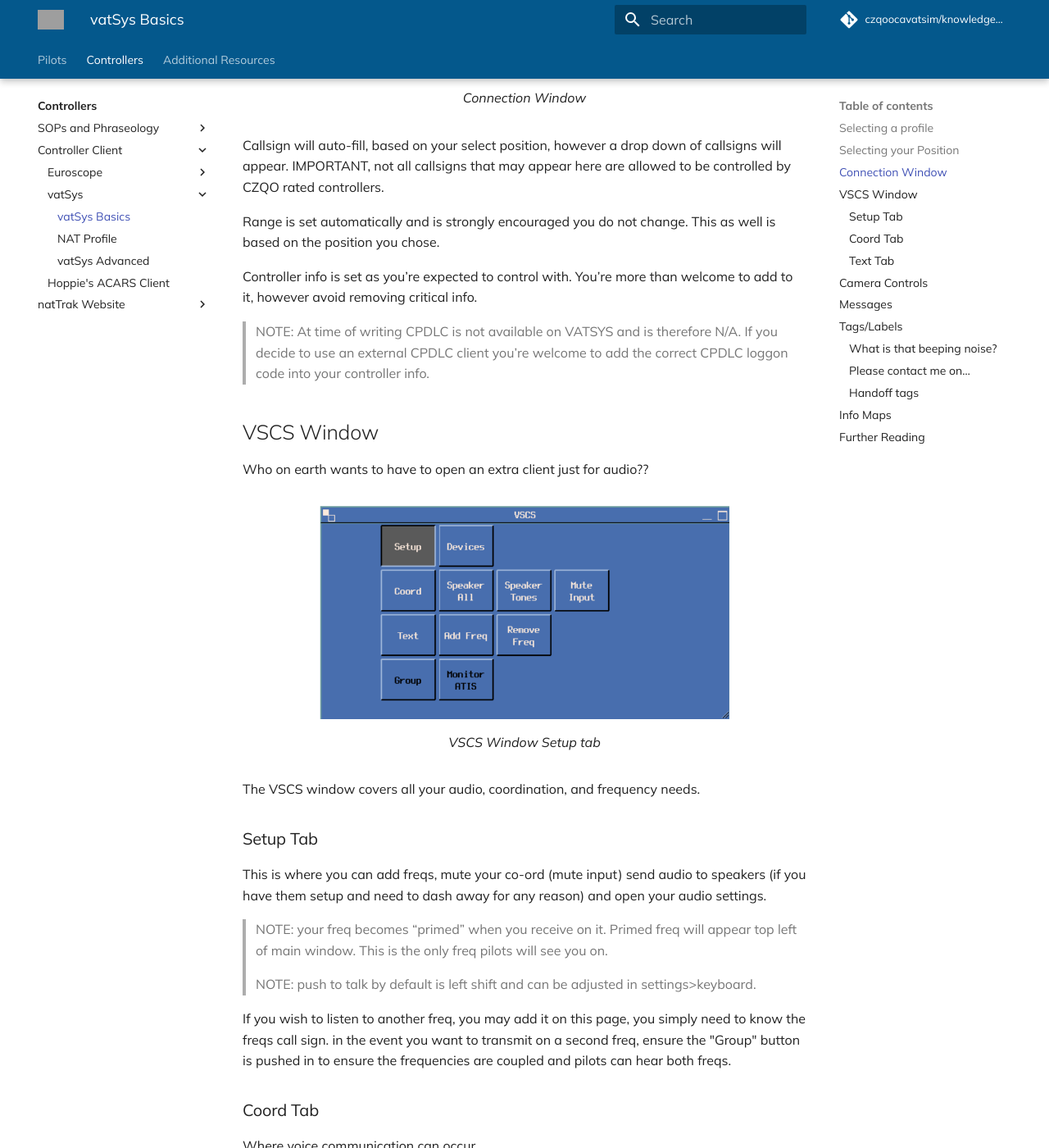
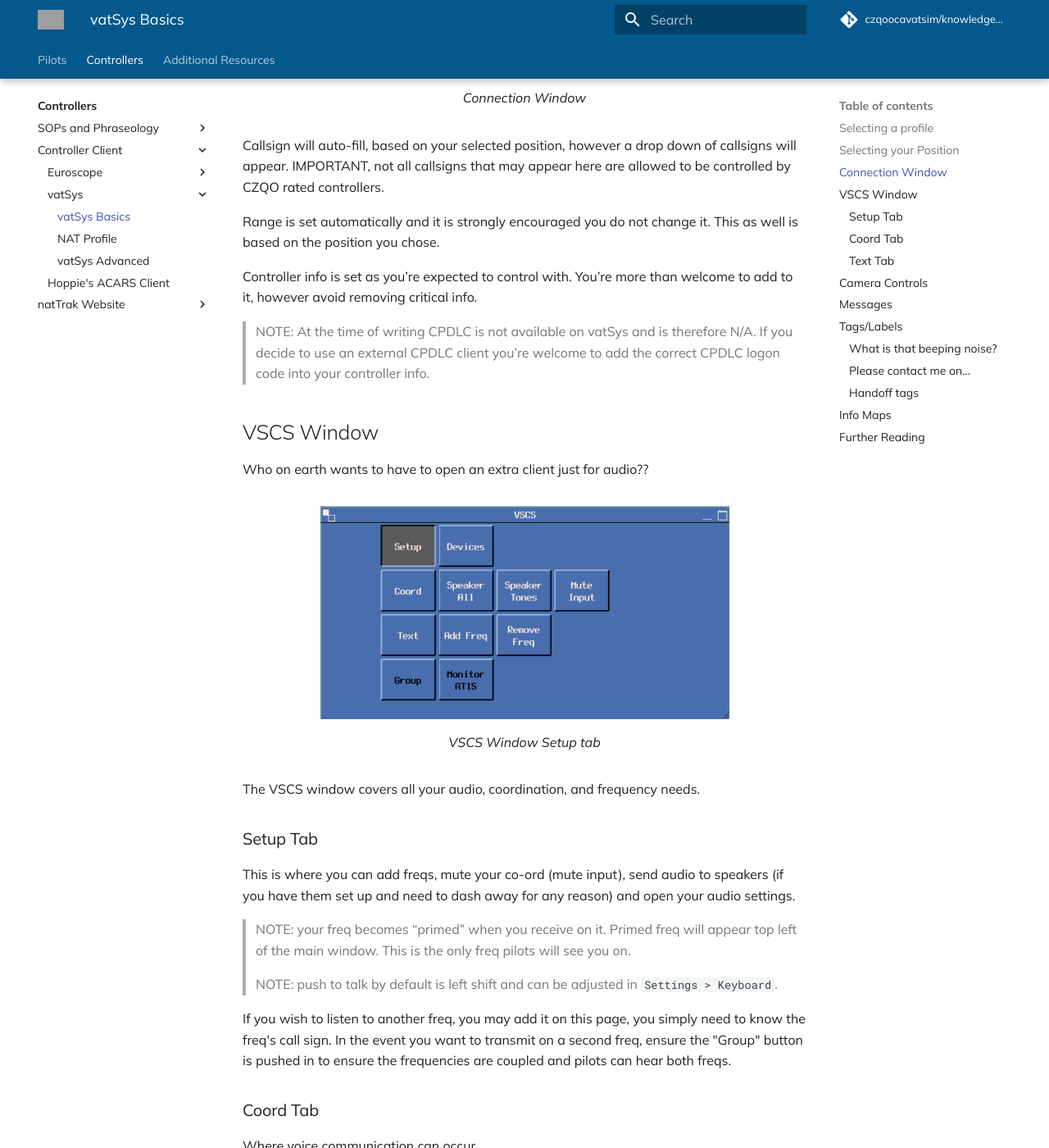
Before and after one commit to czqoocavatsim/knowledgebase, an MkDocs documentation site: the page built from docs/controller/clients/vatsys/vatsysbasics.md, in a window 1280 px wide and 1400 px high, scrolled down 1950 px. Shown: the whole window at 82% size. Built offline with MkDocs 1.6.1 and Material for MkDocs 9.7.7, drawn with Linux system fonts in a browser that asks for light colours; comment, search, counter and statistics services are not loaded; the version menu is left out; some of the changed text lies outside the part shown; grey boxes are pictures that could not be loaded.

Commit message:
Fix typos and improve clarity in Hoppies and CPDLC documentation

```diff
--- a/docs/controller/clients/vatsys/vatsysbasics.md
+++ b/docs/controller/clients/vatsys/vatsysbasics.md
@@ -1,93 +1,94 @@
 
 # vatSys basics
-This page will get you connected and understand the basics of vatsys, all with refrence to our NAT profile.
+This page will get you connected and understand the basics of vatSys, all with reference to our NAT profile.
 
 ## Selecting a profile
-If it is your first time using VATSYS it should open a page looking like this
+If it is your first time using vatSys it should open a page looking like this:
 
 <figure markdown>
-![Profile Selction](/controller/img/vatsysprofileselect.png){ width="250" }
+![Profile Selection](/controller/img/vatsysprofileselect.png){ width="250" }
   <figcaption>Profile selection window</figcaption>
 </figure>
 
-Simply double click on the NAT profile
+Simply double click on the NAT profile.
 
-If a profile (e.g. Australia) has loaded up, to change profile, simply click <br> ``Settings > Change profile``. <br>  to bring up profile selection menu:
+If a profile (e.g. Australia) has loaded up, to change profile, simply click <br> `Settings > Change profile` <br> to bring up the profile selection menu:
 <figure markdown>
-![Profile Selction](/controller/img/vatsyschangeprofile.png){ width="250" }
+![Profile Selection](/controller/img/vatsyschangeprofile.png){ width="250" }
 </figure>
 
 ## Selecting your Position
 
-Your position selection sets your sectors and vis points for you ready to connect. To select a profile simply click, <br> ``Settings > Position > Position`` <br> then chose the position you wish to control.
+Your position selection sets your sectors and vis points for you ready to connect. To select a profile simply click, <br> `Settings > Position > Position` <br> then choose the position you wish to control.
 > Note:
 if you change this while controlling it will only move your camera/home view.
 
 ## Connection Window
 <figure markdown>
-![Profile Selction](/controller/img/vatsysconnectionwindow.png){ width="500" }
+![Connection Window](/controller/img/vatsysconnectionwindow.png){ width="500" }
   <figcaption>Connection Window</figcaption>
 </figure>
-Callsign will auto-fill, based on your select position, however a drop down of callsigns will appear. IMPORTANT, not all callsigns that may appear here are allowed to be controlled by CZQO rated controllers.
+Callsign will auto-fill, based on your selected position, however a drop down of callsigns will appear. IMPORTANT, not all callsigns that may appear here are allowed to be controlled by CZQO rated controllers.
 
-Range is set automatically and is strongly encouraged you do not change. This as well is based on the position you chose.
+Range is set automatically and it is strongly encouraged you do not change it. This as well is based on the position you chose.
 
 Controller info is set as you’re expected to control with. You’re more than welcome to add to it, however avoid removing critical info.
-> NOTE: At time of writing CPDLC is not available on VATSYS and is therefore N/A. If you decide to use an external CPDLC client you’re welcome to add the correct CPDLC loggon code into your controller info.
+> NOTE: At the time of writing CPDLC is not available on vatSys and is therefore N/A. If you decide to use an external CPDLC client you’re welcome to add the correct CPDLC logon code into your controller info.
 
 ## VSCS Window
 Who on earth wants to have to open an extra client just for audio??
 <figure markdown>
-![Profile Selction](/controller/img/vatsysvscswindow.png){ width="500" }
+![VSCS Window Setup tab](/controller/img/vatsysvscswindow.png){ width="500" }
   <figcaption>VSCS Window Setup tab</figcaption>
 </figure>
 The VSCS window covers all your audio, coordination, and frequency needs.
 
 ### Setup Tab
 
-This is where you can add freqs, mute your co-ord (mute input) send audio to speakers (if you have them setup and need to dash away for any reason) and open your audio settings.
+This is where you can add freqs, mute your co-ord (mute input), send audio to speakers (if you have them set up and need to dash away for any reason) and open your audio settings.
 
-> NOTE: your freq becomes “primed” when you receive on it. Primed freq will appear top left of main window. This is the only freq pilots will see you on.
+> NOTE: your freq becomes “primed” when you receive on it. Primed freq will appear top left of the main window. This is the only freq pilots will see you on.
 
-> NOTE: push to talk by default is left shift and can be adjusted in settings>keyboard.
+> NOTE: push to talk by default is left shift and can be adjusted in `Settings > Keyboard`.
 
-If you wish to listen to another freq, you may add it on this page, you simply need to know the freqs call sign. in the event you want to transmit on a second freq, ensure the "Group" button is pushed in to ensure the frequencies are coupled and pilots can hear both freqs.
+If you wish to listen to another freq, you may add it on this page, you simply need to know the freq's call sign. In the event you want to transmit on a second freq, ensure the "Group" button is pushed in to ensure the frequencies are coupled and pilots can hear both freqs.
 
 ### Coord Tab
 Where voice communication can occur.
 <figure markdown>
-![Profile Selction](/controller/img/vatsyscoordtab.png){ width="500" }
+![VSCS Window Coord tab](/controller/img/vatsyscoordtab.png){ width="500" }
   <figcaption>VSCS Window Coord tab</figcaption>
 </figure>
-Red Boxes are hotlines, and Blue boxes are cold lines. If the text is black, the station is NOT using VATSYS/mumble services. If the text is white, they ARE and can be coordinated.
+Red Boxes are hotlines, and Blue boxes are cold lines. If the text is black, the station is NOT using vatSys/mumble services. If the text is white, they ARE and can be coordinated.
 
 Hotlines open an active voice line to the station without needing them to accept.
 
 Coldlines require the receiving controller to accept the call.
+
 ### Text Tab
 <figure markdown>
-![Profile Selction](/controller/img/vatsystexttab.png){ width="500" }
+![VSCS Window text tab](/controller/img/vatsystexttab.png){ width="500" }
   <figcaption>VSCS Window text tab</figcaption>
 </figure>
-The location for your Frequency Text chat, this is where you can see the full history and send messages to your frequencies text channel.
+The location for your Frequency Text chat, this is where you can see the full history and send messages to your frequency's text channel.
 > Note: when you receive a message a window will appear, if words like Request, are used, you can reply by clicking on the green background text.
 
-Any messages sent in the Text Tab are undirected messages and will appear as a general broadcast message. If you wish to send a direct message on freq, use the FREETEXT function on the CPDLC panel (not ACARS)
+Any messages sent in the Text Tab are undirected messages and will appear as a general broadcast message. If you wish to send a direct message on freq, use the FREETEXT function on the CPDLC panel (not ACARS).
 
 ## Camera Controls
-All keybinds are rebindable ``Settings > Keyboard``
+All keybinds are rebindable `Settings > Keyboard`
 
-Arrow Keys control your position, Middle mouse drag can be used to “peak”.
+Arrow Keys control your position, Middle mouse drag can be used to “peek”.
 
-Zoom is ``page up`` and ``page down``
+Zoom is `page up` and `page down`
 
-``Insert`` can be used to save a camera position, ``Delete`` to return to it.
+`Insert` can be used to save a camera position, `Delete` to return to it.
 
-``Home`` returns you to default camera position
+`Home` returns you to the default camera position.
 
 ## Messages
 
-To open a direct message, go up to ``Messages > Send >`` and either select a callsign, observers and controllers, or type in a callsign in the text box.
+To open a direct message, go up to `Messages > Send >` and either select a callsign, observers and controllers, or type in a callsign in the text box.
 
 All previous messages will appear under send, you can middle mouse click them to hide them and remove the local history of them.
 
@@ -96,34 +97,35 @@
 There are a few noises as warnings on tags.
 
 All of them are mutable through middle clicking the text of the warning on the tag. Locate the tag with Yellow text on the top right corner stating either CLAM, RAM, SAR, STCA. Middle Mouse click on the text to mute.
+
 ### Please contact me on…
 
-To send a contact me one must first have the aircraft selected, denoted by the strip being highlighted and/or the radar return encircled in the selection octagon
+To send a contact me one must first have the aircraft selected, denoted by the strip being highlighted and/or the radar return encircled in the selection octagon.
 <figure markdown>
-![Profile Selction](/controller/img/vatsysads-bselected.png){ width="50" }
+![ADS-B not 2000, selected track](/controller/img/vatsysads-bselected.png){ width="50" }
   <figcaption>ADS-B not 2000, selected track</figcaption>
 </figure>
-Then simply press the F6 key on your keyboard (changeable in keyboard settings) and select the correct freq (usually only one available unless coupling multiple)
+Then simply press the F6 key on your keyboard (changeable in keyboard settings) and select the correct freq (usually only one available unless coupling multiple).
 
 ### Handoff tags
 There are multiple ways to hand off,
 
-1. the quickest would be to select the aircraft (as mentioned above) then press the ``numpad plus key`` to open the hand-off window.
+1. the quickest would be to select the aircraft (as mentioned above) then press the `numpad plus key` to open the hand-off window.
 
-2. Alternate method is to bring this window up include clicking the controlling sector on the strip. Or opening the control menu by clicking on the destination (on the strip) or callsign (on the tag) then clicking handoff.
+2. Alternate methods to bring this window up include clicking the controlling sector on the strip. Or opening the control menu by clicking on the destination (on the strip) or callsign (on the tag) then clicking handoff.
 <figure markdown>
-![Profile Selction](/controller/img/vatsyshandoffmenu.png){ width="500" }
+![Handoff Menu](/controller/img/vatsyshandoffmenu.png){ width="500" }
   <figcaption>Handoff Menu</figcaption>
 </figure>
 Once on the handoff menu, the suggested sector will be highlighted and once you’ve confirmed that is the correct sector you can either click it or press enter on the keyboard. Else you can select a different controller.
 
 ## Info Maps
-there are multiple maps you can toggle in maps menu up top. As shown below the active ones automatically appear and are selected in black.
+There are multiple maps you can toggle in the maps menu up top. As shown below the active ones automatically appear and are selected in black.
 <figure markdown>
-![Profile Selction](/controller/img/vatsysmaps.png){ width="500" }
+![Maps drop down](/controller/img/vatsysmaps.png){ width="500" }
   <figcaption>Maps drop down</figcaption>
 </figure>
-Chop and change these to your hearts content!
+Chop and change these to your heart's content!
 
 ## Further Reading
 [Nat Profile](/controller/clients/vatsys/vatsysnatprofile) <br>
```
Also changed, not shown: docs/controller/clients/euroscope/cpdlc.md (+4 -4 lines), docs/controller/clients/hoppies.md (+1 -1 lines), docs/pilots/atc/revisions.md (+1 -1 lines).
